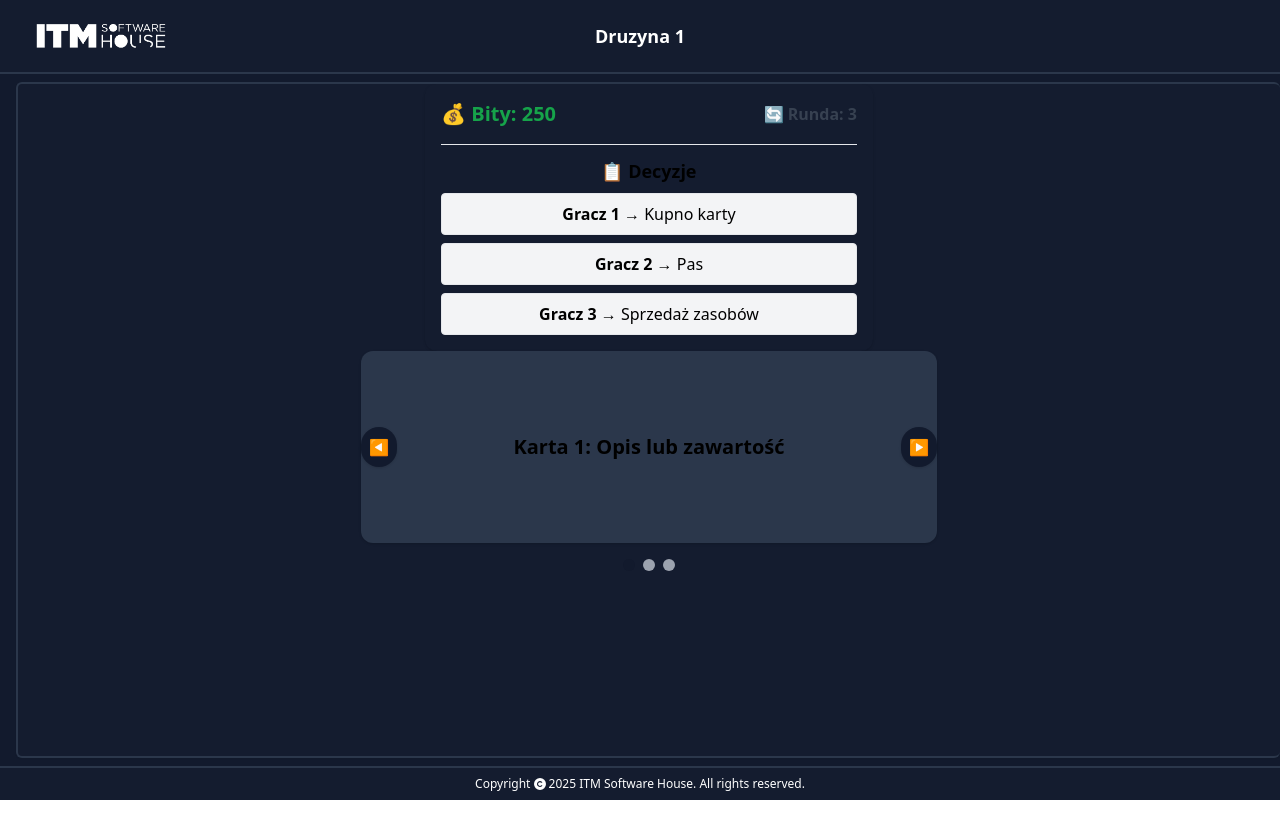
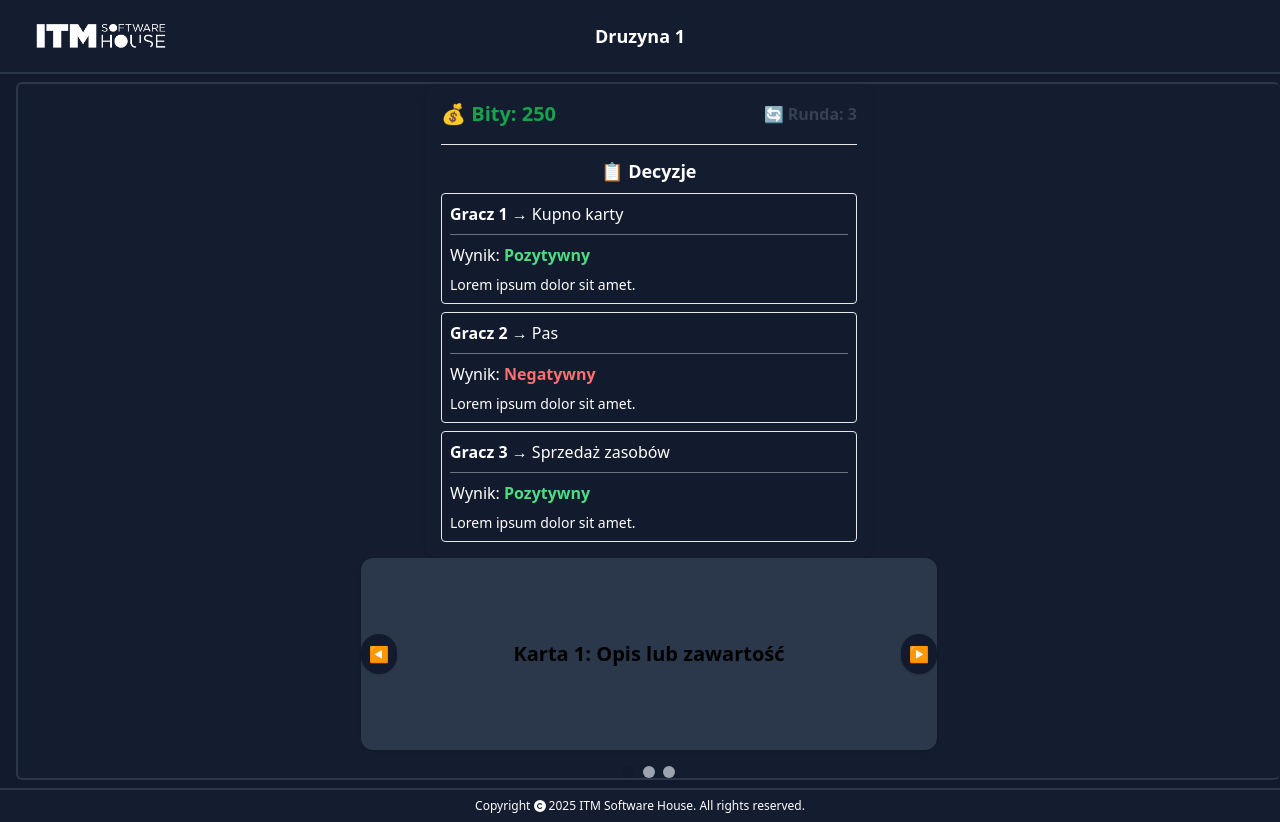
Before and after one commit to Kalimedess/ITM_ProjektZespo-owy, a Vue app in the folder frontend/: page /player in a window 1280 px wide. Before the commit the page ends 800 px from the top, so only its background shows below. Built offline with nearby package versions, Linux system fonts and the light colour scheme; no server answers; what tailwindcss-animated would draw is missing.

Commit message:
Poprawa Graficzna 1

```diff
--- a/frontend/src/components/playerComponents/playerMenu.vue
+++ b/frontend/src/components/playerComponents/playerMenu.vue
@@ -12,14 +12,24 @@
 
       <!-- Tabela decyzji -->
       <div class="border-t pt-3">
-        <h2 class="text-lg font-semibold mb-2">📋 Decyzje</h2>
+        <h2 class="text-lg font-semibold mb-2 text-white">📋 Decyzje</h2>
         <ul class="space-y-2">
           <li
             v-for="(decision, index) in decisions"
             :key="index"
-            class="border p-2 rounded shadow-sm bg-gray-100"
-          >
-            <strong>{{ decision.player }}</strong> → {{ decision.choice }}
+            class="border pt-2 bg-primary text-white text-left p-2 rounded shadow-sm space-y-2">
+            <div><strong>{{ decision.player }}</strong> → {{ decision.choice }}</div>
+            <div class="border-t border-gray-500 w-full"></div>
+            <div>Wynik:
+              <span class="font-semibold"
+              :class="{
+                'text-green-400': decision.result === 'Pozytywny',
+                'text-red-400': decision.result === 'Negatywny'}">
+                {{ decision.result }}
+              </span></div>
+              <p class="text-sm text-white">
+                {{ decision.description }}
+              </p>
           </li>
         </ul>
       </div>
@@ -34,8 +44,8 @@
   const round = ref(3)
 
   const decisions = ref([
-    { player: 'Gracz 1', choice: 'Kupno karty' },
-    { player: 'Gracz 2', choice: 'Pas' },
-    { player: 'Gracz 3', choice: 'Sprzedaż zasobów' },
+    { player: 'Gracz 1', choice: 'Kupno karty', result: 'Pozytywny', description: 'Lorem ipsum dolor sit amet.' },
+    { player: 'Gracz 2', choice: 'Pas', result: 'Negatywny', description: 'Lorem ipsum dolor sit amet.' },
+    { player: 'Gracz 3', choice: 'Sprzedaż zasobów', result: 'Pozytywny', description: 'Lorem ipsum dolor sit amet.' },
   ])
   </script>
```
